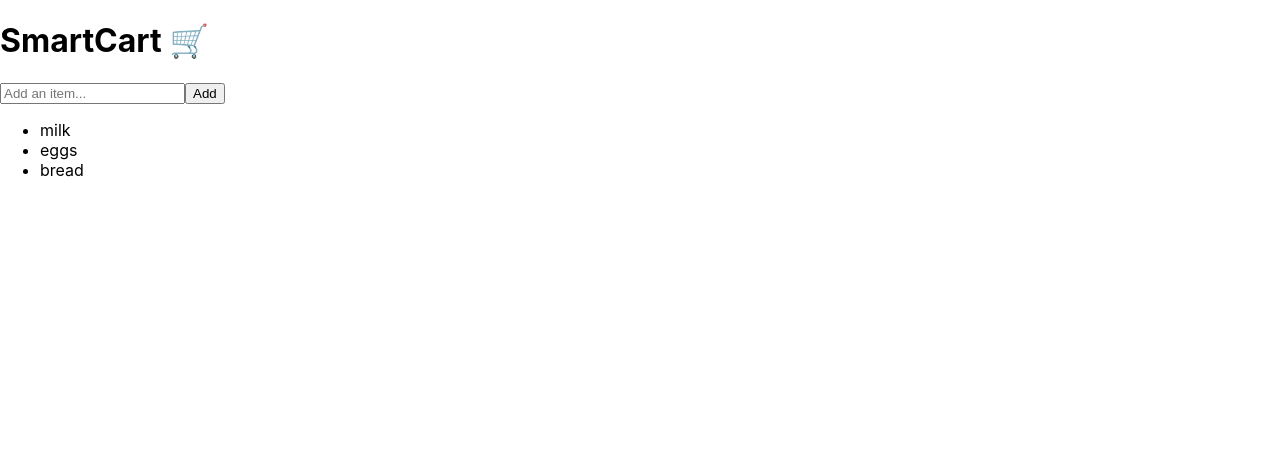
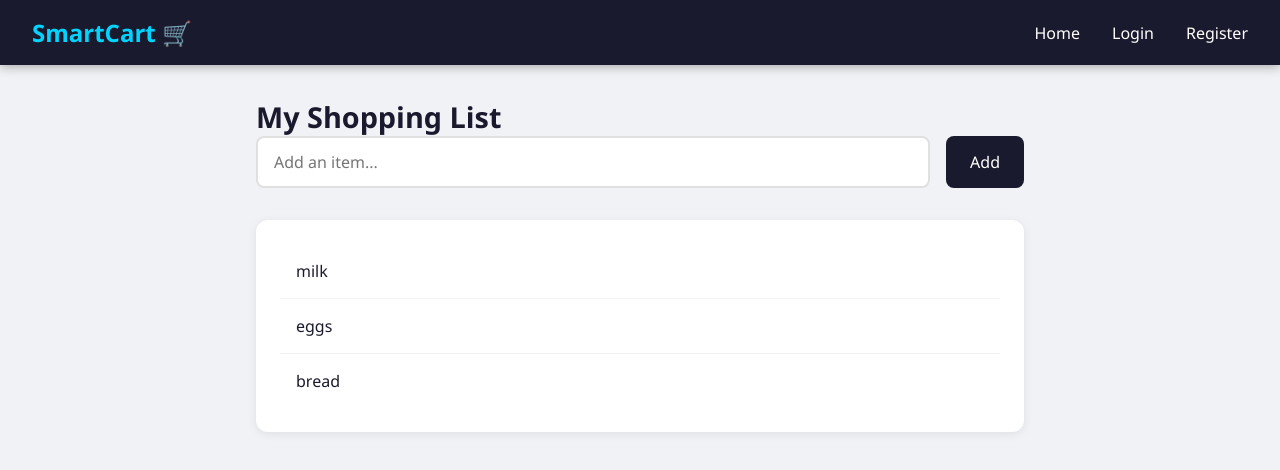
Before and after one commit to LopsangT/smartcart, a React (Create React App) app in the folder frontend/: page / in a window 1280 px wide. Shown: the top 470 px of the page. Built offline with nearby package versions, Linux system fonts and the light colour scheme.

Commit message:
Added navbar, styled components, built real UI

```diff
--- a/frontend/src/AddItem.js
+++ b/frontend/src/AddItem.js
@@ -1,4 +1,5 @@
-import { useState } from "react";
+import { useState } from 'react';
+import './styles/AddItem.css';
 
 function AddItem({ onAdd }) {
   const [inputValue, setInputValue] = useState('');
@@ -10,7 +11,7 @@ function AddItem({ onAdd }) {
   };
 
   return (
-    <div>
+    <div className="add-item">
       <input
         type="text"
         value={inputValue}
--- a/frontend/src/App.js
+++ b/frontend/src/App.js
@@ -1,6 +1,9 @@
 import { useState, useEffect } from 'react';
+import Navbar from './Navbar';
 import ShoppingList from './ShoppingList';
 import AddItem from './AddItem';
+import './styles/App.css';
+import './styles/Navbar.css';
 
 function App() {
   const [items, setItems] = useState([]);
@@ -18,8 +21,10 @@ function App() {
   };
 
   return (
-    <div>
-      <h1>SmartCart 🛒</h1>
+    <div className="app">
+      <Navbar />
+      <div className="container">
+        <h2>My Shopping List</h2>
         {loading ? (
           <p>Loading your list...</p>
         ) : (
@@ -29,6 +34,7 @@ function App() {
           </>
         )}
       </div>
+    </div>
   );
 }
 
--- /dev/null
+++ b/frontend/src/Navbar.js
@@ -0,0 +1,16 @@
+function Navbar() {
+  return (
+    <nav className="navbar">
+      <div className="navbar-brand">
+        <h1>SmartCart 🛒</h1>
+      </div>
+      <div className="navbar-links">
+        <a href="/">Home</a>
+        <a href="/login">Login</a>
+        <a href="/register">Register</a>
+      </div>
+    </nav>
+  );
+}
+
+export default Navbar;
--- a/frontend/src/ShoppingList.js
+++ b/frontend/src/ShoppingList.js
@@ -1,10 +1,20 @@
+import './styles/ShoppingList.css';
+
 function ShoppingList({ items }) {
   return (
-    <ul>
-      {items.map((item, index) => (
-        <li key={index}>{item}</li>
-      ))}
-    </ul>
+    <div className="shopping-list">
+      {items.length === 0 ? (
+        <p className="empty-list">No items yet — add something above!</p>
+      ) : (
+        <ul>
+          {items.map((item, index) => (
+            <li className="shopping-list-item" key={index}>
+              {item}
+            </li>
+          ))}
+        </ul>
+      )}
+    </div>
   );
 }
 
--- /dev/null
+++ b/frontend/src/styles/AddItem.css
@@ -0,0 +1,35 @@
+.add-item {
+  display: flex;
+  gap: 1rem;
+  margin-bottom: 2rem;
+}
+
+.add-item input {
+  flex: 1;
+  padding: 0.8rem 1rem;
+  border: 2px solid #e0e0e0;
+  border-radius: 8px;
+  font-size: 1rem;
+  outline: none;
+  transition: border-color 0.3s;
+}
+
+.add-item input:focus {
+  border-color: #00d4ff;
+}
+
+.add-item button {
+  padding: 0.8rem 1.5rem;
+  background-color: #1a1a2e;
+  color: white;
+  border: none;
+  border-radius: 8px;
+  font-size: 1rem;
+  cursor: pointer;
+  transition: background-color 0.3s;
+}
+
+.add-item button:hover {
+  background-color: #00d4ff;
+  color: #1a1a2e;
+}
--- /dev/null
+++ b/frontend/src/styles/App.css
@@ -0,0 +1,23 @@
+* {
+  margin: 0;
+  padding: 0;
+  box-sizing: border-box;
+  font-family: 'Segoe UI', Tahoma, Geneva, Verdana, sans-serif;
+}
+
+body {
+  background-color: #f0f2f5;
+  min-height: 100vh;
+}
+
+.container {
+  max-width: 800px;
+  margin: 2rem auto;
+  padding: 0 1rem;
+}
+
+.container h2 {
+  color: #1a1a2e;
+  margin-bottom: 1,5rem;
+  font-size: 1.8rem;
+}
--- /dev/null
+++ b/frontend/src/styles/Navbar.css
@@ -0,0 +1,30 @@
+.navbar {
+  display: flex;
+  justify-content: space-between;
+  align-items: center;
+  background-color: #1a1a2e;
+  padding: 1rem 2rem;
+  box-shadow: 0 2px 10px rgba(0, 0, 0, 0.3);
+}
+
+.navbar-brand h1 {
+  color: #00d4ff;
+  font-size: 1.5rem;
+  margin: 0;
+}
+
+.navbar-links {
+  display: flex;
+  gap: 2rem;
+}
+
+.navbar-links a {
+  color: #ffffff;
+  text-decoration: none;
+  font-size: 1rem;
+  transition: color 0.3s;
+}
+
+.navbar-links a:hover {
+  color: #00d4ff;
+}
--- /dev/null
+++ b/frontend/src/styles/ShoppingList.css
@@ -0,0 +1,37 @@
+.shopping-list {
+  background: white;
+  border-radius: 12px;
+  padding: 1.5rem;
+  box-shadow: 0 2px 10px rgba(0, 0, 0, 0.08);
+}
+
+.shopping-list ul {
+  list-style: none;
+}
+
+.shopping-list-item {
+  display: flex;
+  justify-content: space-between;
+  align-items: center;
+  padding: 1rem;
+  border-bottom: 1px solid #f0f2f5;
+  font-size: 1rem;
+  color: #1a1a2e;
+  transition: background-color 0.2s;
+}
+
+.shopping-list-item:hover {
+  background-color: #f0f2f5;
+  border-radius: 8px;
+}
+
+.shopping-list-item:last-child {
+  border-bottom: none;
+}
+
+.empty-list {
+  text-align: center;
+  color: #999;
+  padding: 2rem;
+  font-size: 1rem;
+}
```
Lines whose indentation alone changed are shown as unchanged.
